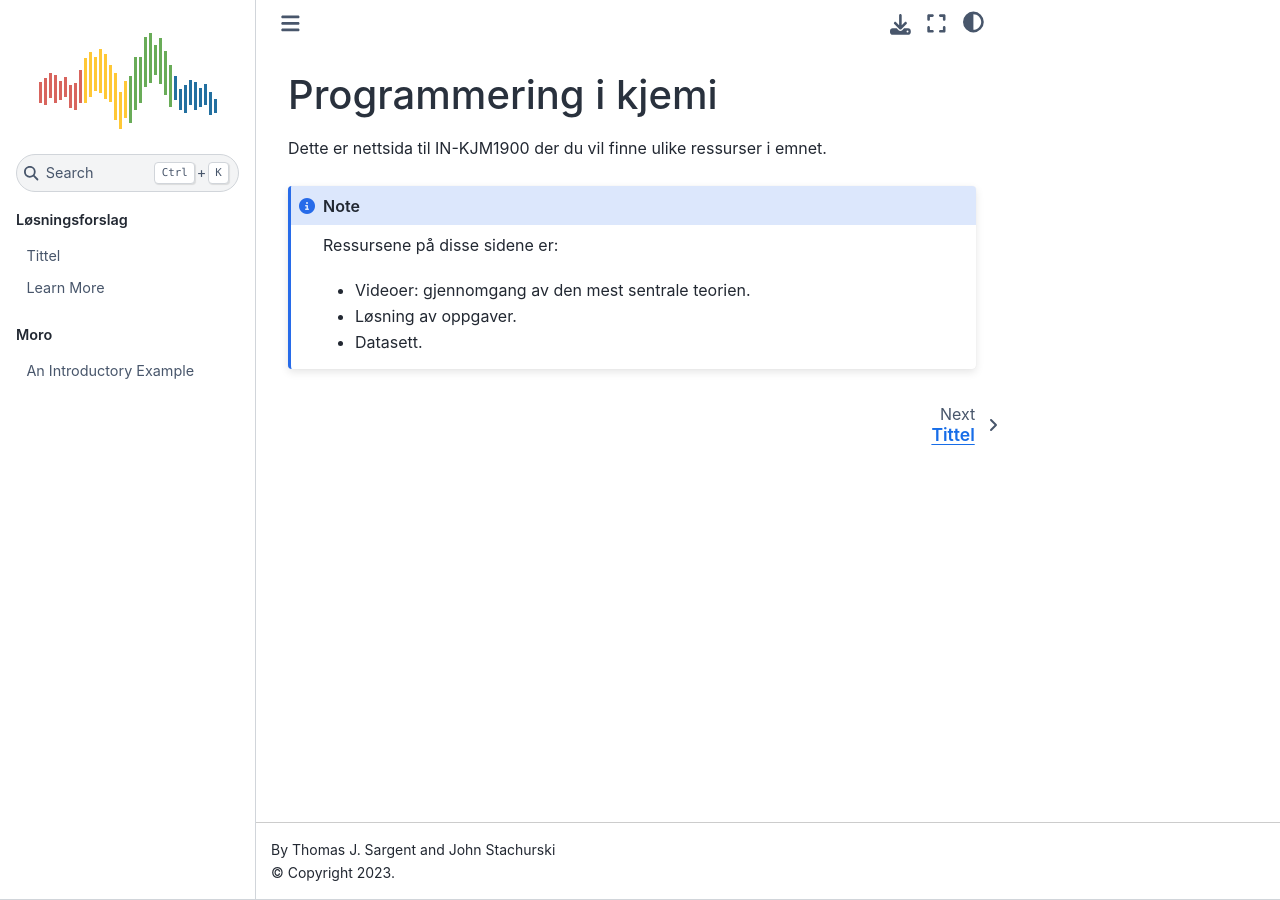
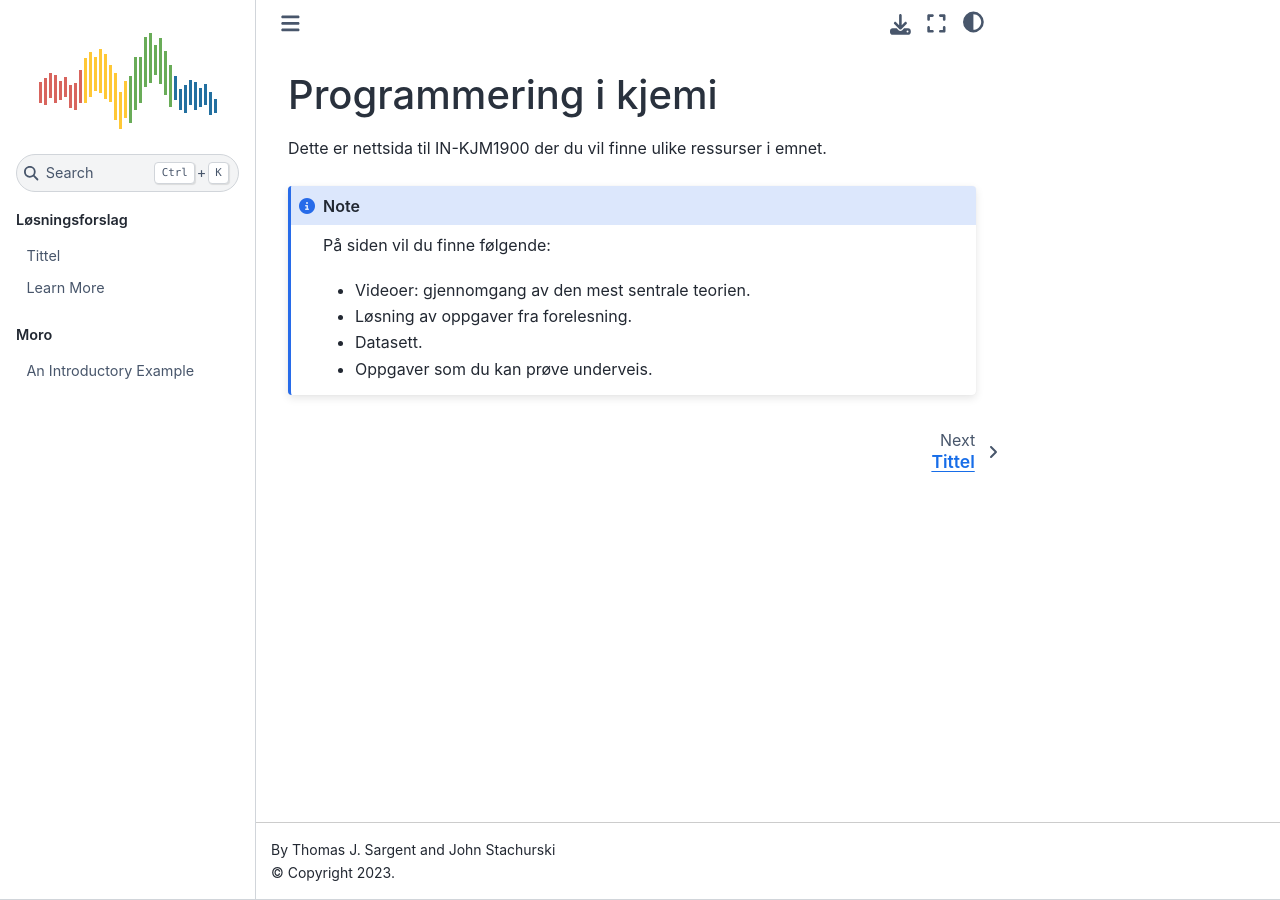
Before and after one commit to andreasdh/realprog, a Jupyter Book: the page built from docs/intro.md, in a window 1280 px wide. Built offline with Jupyter Book 1.0.4 settings and Sphinx 7.4.7 and the Sphinx Book theme 1.1.4, drawn with Linux system fonts in a browser that asks for light colours.

````diff
--- a/docs/intro.md
+++ b/docs/intro.md
@@ -3,8 +3,9 @@
 Dette er nettsida til IN-KJM1900 der du vil finne ulike ressurser i emnet.
 
 ```{note}
-Ressursene på disse sidene er:
+På siden vil du finne følgende:
 - Videoer: gjennomgang av den mest sentrale teorien.
-- Løsning av oppgaver.
+- Løsning av oppgaver fra forelesning.
 - Datasett.
+- Oppgaver som du kan prøve underveis.
 ```
````
Also changed, not shown: docs/introduksjon.ipynb, docs/plotting_data.ipynb (added).
